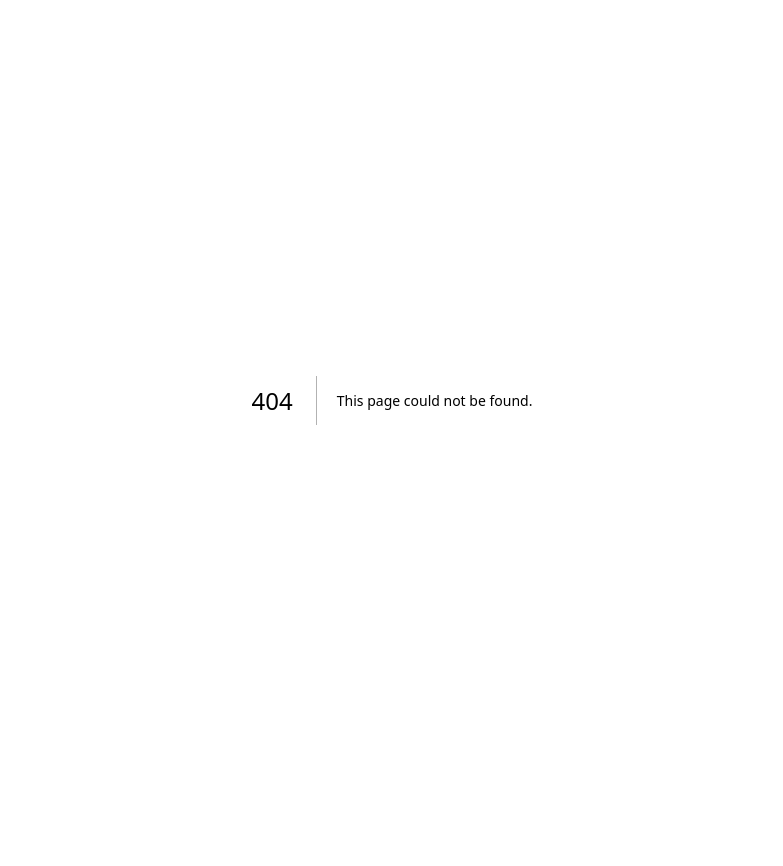
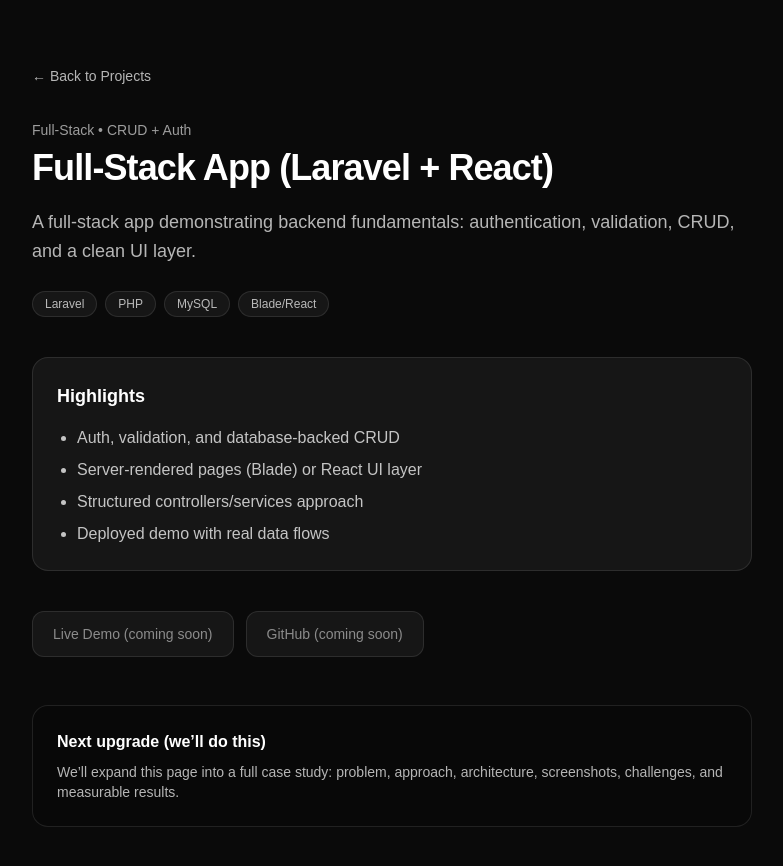
Before and after one commit to RoussosAdo/antonis-portfolio, a Next.js app: page /projects/fullstack-laravel in a window 1280 px wide. Before the commit this address had no page. Shown: the top 866 px of the page, without its empty margins (248-1031 px from the left). Before the commit the page ends 800 px from the top, so only its background shows below. Built offline with nearby package versions, Linux system fonts and the light colour scheme.

Commit message:
Fix Next.js params promise in project route

```diff
--- /dev/null
+++ b/app/projects/[slug]/page.tsx
@@ -0,0 +1,92 @@
+import Link from "next/link";
+import { notFound } from "next/navigation";
+import { projects } from "@/data/projects";
+
+type Props = {
+  params: Promise<{ slug: string }>;
+};
+
+export default async function ProjectCaseStudy({ params }: Props) {
+  const { slug } = await params;
+
+  const project = projects.find((p) => p.slug === slug);
+  if (!project) return notFound();
+
+  return (
+    <main className="min-h-screen bg-neutral-950 text-white">
+      <section className="mx-auto max-w-3xl px-6 py-16">
+        <Link href="/projects" className="text-sm text-white/70 hover:text-white">
+          ← Back to Projects
+        </Link>
+
+        <p className="mt-8 text-sm text-white/60">{project.role}</p>
+        <h1 className="mt-2 text-4xl font-semibold tracking-tight">
+          {project.title}
+        </h1>
+        <p className="mt-5 text-lg leading-relaxed text-white/70">
+          {project.summary}
+        </p>
+
+        <div className="mt-6 flex flex-wrap gap-2">
+          {project.stack.map((s) => (
+            <span
+              key={s}
+              className="rounded-full border border-white/10 bg-white/5 px-3 py-1 text-xs text-white/70"
+            >
+              {s}
+            </span>
+          ))}
+        </div>
+
+        <div className="mt-10 rounded-2xl border border-white/10 bg-white/5 p-6">
+          <h2 className="text-lg font-semibold">Highlights</h2>
+          <ul className="mt-4 list-disc space-y-2 pl-5 text-white/75">
+            {project.highlights.map((h) => (
+              <li key={h}>{h}</li>
+            ))}
+          </ul>
+        </div>
+
+        <div className="mt-10 flex flex-wrap gap-3">
+          {project.links.live ? (
+            <a
+              href={project.links.live}
+              target="_blank"
+              rel="noreferrer"
+              className="rounded-xl bg-white px-5 py-3 text-sm font-medium text-neutral-950 transition hover:bg-white/90"
+            >
+              Live Demo
+            </a>
+          ) : (
+            <span className="rounded-xl border border-white/10 bg-white/5 px-5 py-3 text-sm text-white/50">
+              Live Demo (coming soon)
+            </span>
+          )}
+
+          {project.links.github ? (
+            <a
+              href={project.links.github}
+              target="_blank"
+              rel="noreferrer"
+              className="rounded-xl border border-white/15 bg-transparent px-5 py-3 text-sm font-medium text-white/90 transition hover:bg-white/5"
+            >
+              GitHub
+            </a>
+          ) : (
+            <span className="rounded-xl border border-white/10 bg-white/5 px-5 py-3 text-sm text-white/50">
+              GitHub (coming soon)
+            </span>
+          )}
+        </div>
+
+        <div className="mt-12 rounded-2xl border border-white/10 bg-black/20 p-6">
+          <h3 className="text-base font-semibold">Next upgrade (we’ll do this)</h3>
+          <p className="mt-2 text-sm text-white/70">
+            We’ll expand this page into a full case study: problem, approach,
+            architecture, screenshots, challenges, and measurable results.
+          </p>
+        </div>
+      </section>
+    </main>
+  );
+}
--- /dev/null
+++ b/app/projects/page.tsx
@@ -0,0 +1,47 @@
+import Link from "next/link";
+import { projects } from "@/data/projects";
+
+export default function ProjectsPage() {
+  return (
+    <main className="min-h-screen bg-neutral-950 text-white">
+      <section className="mx-auto max-w-6xl px-6 py-16">
+        <h1 className="text-4xl font-semibold tracking-tight">Projects</h1>
+        <p className="mt-3 max-w-2xl text-white/70">
+          Three flagship projects focused on production-ready React and
+          full-stack fundamentals.
+        </p>
+
+        <div className="mt-10 grid gap-4 sm:grid-cols-2 lg:grid-cols-3">
+          {projects.map((p) => (
+            <Link
+              key={p.slug}
+              href={`/projects/${p.slug}`}
+              className="group rounded-2xl border border-white/10 bg-white/5 p-5 transition hover:bg-white/10"
+            >
+              <p className="text-sm text-white/60">{p.role}</p>
+              <h2 className="mt-2 text-xl font-semibold">{p.title}</h2>
+              <p className="mt-3 text-sm leading-relaxed text-white/70">
+                {p.summary}
+              </p>
+
+              <div className="mt-4 flex flex-wrap gap-2">
+                {p.stack.map((s) => (
+                  <span
+                    key={s}
+                    className="rounded-full border border-white/10 bg-black/20 px-3 py-1 text-xs text-white/70"
+                  >
+                    {s}
+                  </span>
+                ))}
+              </div>
+
+              <p className="mt-5 text-sm font-medium text-white/80 transition group-hover:text-white">
+                Read case study →
+              </p>
+            </Link>
+          ))}
+        </div>
+      </section>
+    </main>
+  );
+}
--- /dev/null
+++ b/data/projects.ts
@@ -0,0 +1,69 @@
+export type Project = {
+  slug: string;
+  title: string;
+  role: string;
+  stack: string[];
+  summary: string;
+  highlights: string[];
+  links: {
+    live?: string;
+    github?: string;
+  };
+};
+
+export const projects: Project[] = [
+  {
+    slug: "saas-dashboard",
+    title: "SaaS Admin Dashboard",
+    role: "Front-End (React) • Production-style UI",
+    stack: ["Next.js", "React", "Tailwind", "REST API"],
+    summary:
+      "A production-style admin dashboard with real-world UI patterns: tables, filters, pagination, forms, loading/error states, and clean component architecture.",
+    highlights: [
+      "Auth (mock), protected routes, and clean layout structure",
+      "Data table with search, filters, sorting, pagination",
+      "Forms with validation and reusable UI components",
+      "Loading skeletons + error states like real products",
+    ],
+    links: {
+      live: "", // θα το βάλεις όταν κάνεις deploy
+      github: "", // θα το βάλεις όταν φτιάξεις το repo του project ή folder
+    },
+  },
+  {
+    slug: "fullstack-laravel",
+    title: "Full-Stack App (Laravel + React)",
+    role: "Full-Stack • CRUD + Auth",
+    stack: ["Laravel", "PHP", "MySQL", "Blade/React"],
+    summary:
+      "A full-stack app demonstrating backend fundamentals: authentication, validation, CRUD, and a clean UI layer.",
+    highlights: [
+      "Auth, validation, and database-backed CRUD",
+      "Server-rendered pages (Blade) or React UI layer",
+      "Structured controllers/services approach",
+      "Deployed demo with real data flows",
+    ],
+    links: {
+      live: "",
+      github: "",
+    },
+  },
+  {
+    slug: "vanilla-js",
+    title: "Vanilla JavaScript Micro-App",
+    role: "JavaScript • Engineering fundamentals",
+    stack: ["HTML", "CSS", "JavaScript"],
+    summary:
+      "A small but high-quality project focused on clean JS, accessibility, and performance patterns without frameworks.",
+    highlights: [
+      "Modular JS structure (no spaghetti)",
+      "Keyboard accessible UI (focus states, semantics)",
+      "Performance patterns (debounce/throttle where needed)",
+      "LocalStorage persistence + error handling",
+    ],
+    links: {
+      live: "",
+      github: "",
+    },
+  },
+];
```
